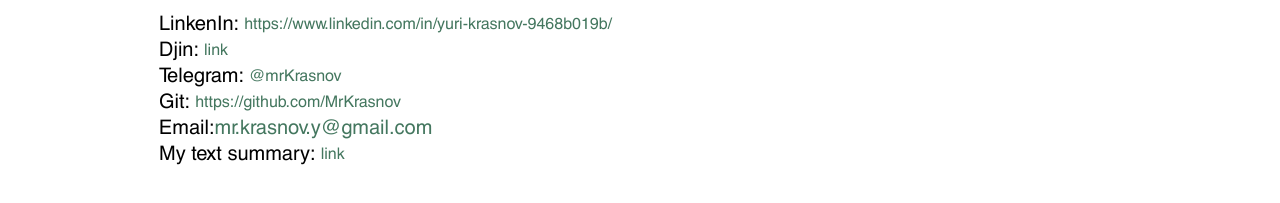
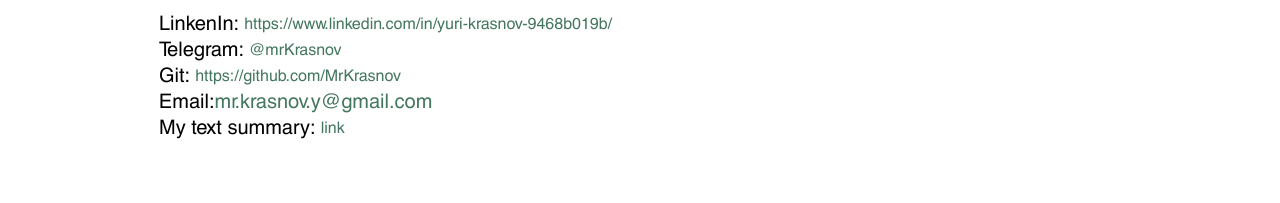
Before and after one commit to MrKrasnov/Portfolio, a plain HTML site: page contact.html in a window 1280 px wide. Shown: the part 159-362 px from the top of the page. Drawn offline with Linux system fonts and the light colour scheme; a web font is replaced by a local one.

Commit message:
2.8 had added link for files portfolio

```diff
--- a/contact.html
+++ b/contact.html
@@ -56,10 +56,10 @@
                 <p>LinkenIn: </p>
                 <a href="https://www.linkedin.com/in/yuri-krasnov-9468b019b/">https://www.linkedin.com/in/yuri-krasnov-9468b019b/</a>
             </div>
-            <div class="flex contact-mobile">
+            <!-- <div class="flex contact-mobile">
                 <p>Djin: </p>
                 <a href="#">link</a>
-            </div>
+            </div> -->
             <div class="flex contact-mobile">
                 <p>Telegram: </p>
                 <a href="https://t.me/mrKrasnov">@mrKrasnov</a>
@@ -74,7 +74,7 @@
             </div>
             <div class="flex contact-mobile">
                 <p>My text summary: </p>
-                <a href="#">link</a>
+                <a href="https://drive.google.com/drive/folders/1NKkUTon2G_R0CilY78ZYYlvuhXYTD45d?usp=sharing">link</a>
             </div>
         </div>
     </section>
--- a/js/main.js
+++ b/js/main.js
@@ -1,4 +1,4 @@
 'use strict';
 import { burger } from './mobile_nav.js';
 
-console.log(burger(5));
+burger();
```
